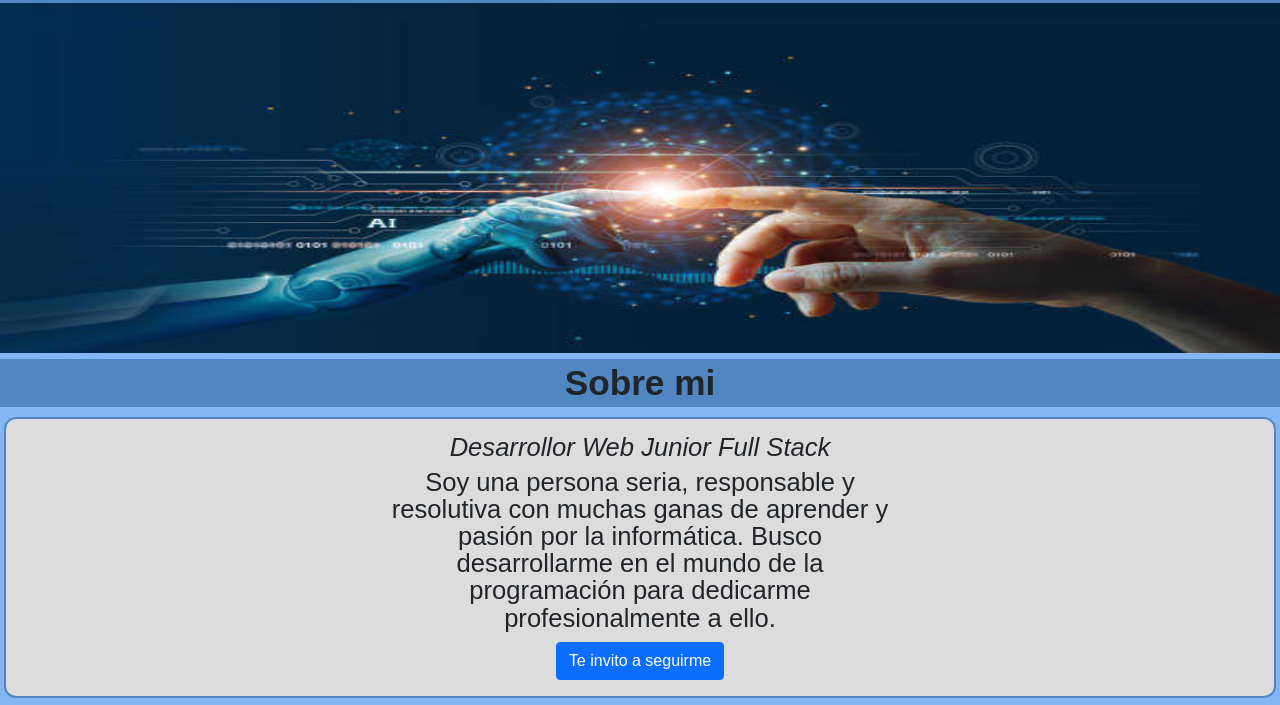
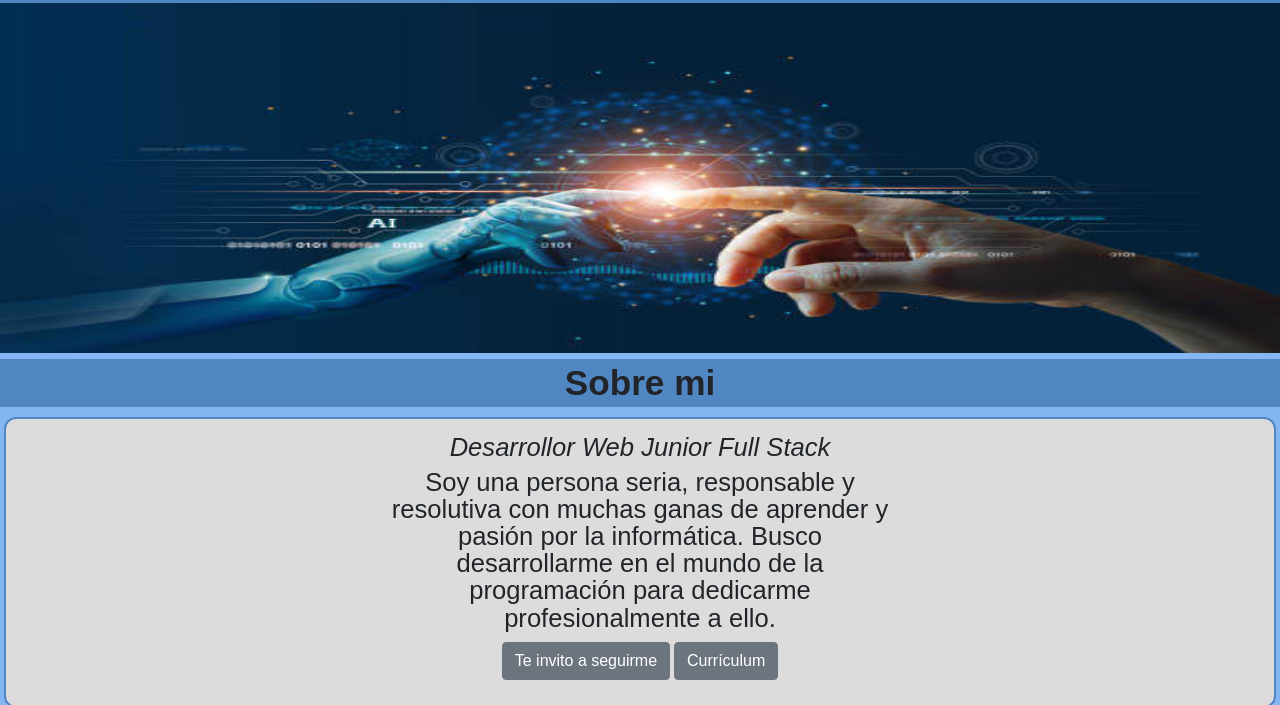
Before and after one commit to rpfumanchu/portfolio, a plain HTML site: page index.html in a window 1280 px wide. Shown: the part 77-782 px from the top of the page. Drawn offline with nearby package versions, Linux system fonts and the light colour scheme.

Commit message:
version1.2

```diff
--- a/index.html
+++ b/index.html
@@ -62,7 +62,17 @@
         y pasión
         por la
         informática. Busco desarrollarme en el mundo de la programación para dedicarme profesionalmente a ello.</p>
-      <a href="#scrollspyHeading5" class="btn btn-primary">Te invito a seguirme</a>
+      <div class="d-inline-flex gap-1 card-links">
+        <button class="btn btn-secondary">
+          <a href="#scrollspyHeading5" class="button-link">Te invito a seguirme</a>
+        </button>
+        <button class="btn btn-secondary">
+          <a href="pdf/roberto pérez (1).pdf" target="_blank" rel=" noopener noreferrer " class="button-link">Currículum
+          </a>
+        </button>
+      </div>
+
+
 
     </div>
 
```
Also changed, not shown: 1 other file.
